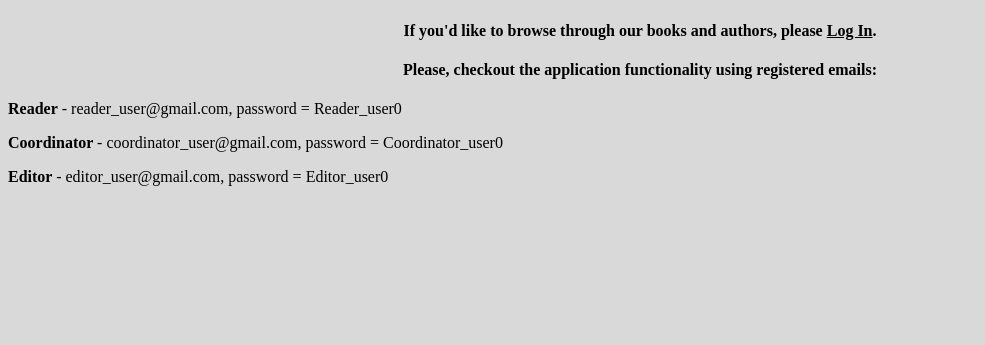
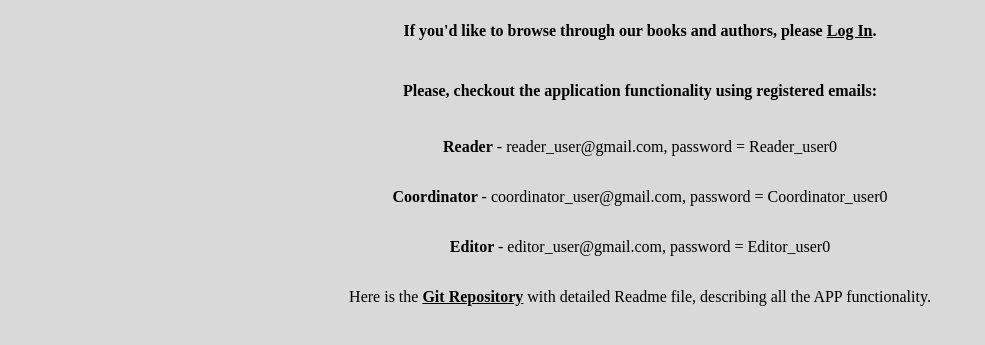
Before and after one commit to cavilosa/Publishing-House, a Flask app: page / in a window 1280 px wide. Shown: the part 58-403 px from the top of the page, without its empty margins (0-985 px from the left). Run offline with Flask 2, Linux system fonts and the light colour scheme.

Commit message:
Updated css with flex

```diff
--- a/static/css/main.css
+++ b/static/css/main.css
@@ -45,3 +45,9 @@ a {
     color:black;
     font-family: 'Franklin Gothic Medium', 'Arial Narrow', Arial, sans-serif;
 }
+
+.sign_in {
+    display: flex;
+    flex-direction: column;
+    align-items: center;
+}
--- a/templates/layouts/main.html
+++ b/templates/layouts/main.html
@@ -38,7 +38,12 @@
         <p>
           <b> Editor </b>- editor_user@gmail.com, password = Editor_user0
         </p>
+        <p>
+          Here is the <a href="https://github.com/cavilosa/Publishing-House">
+              <b>Git Repository</b></a> with detailed Readme file, describing all the APP functionality.
+          </p>
     </div>
+
 
     {% endif %}
 
```
